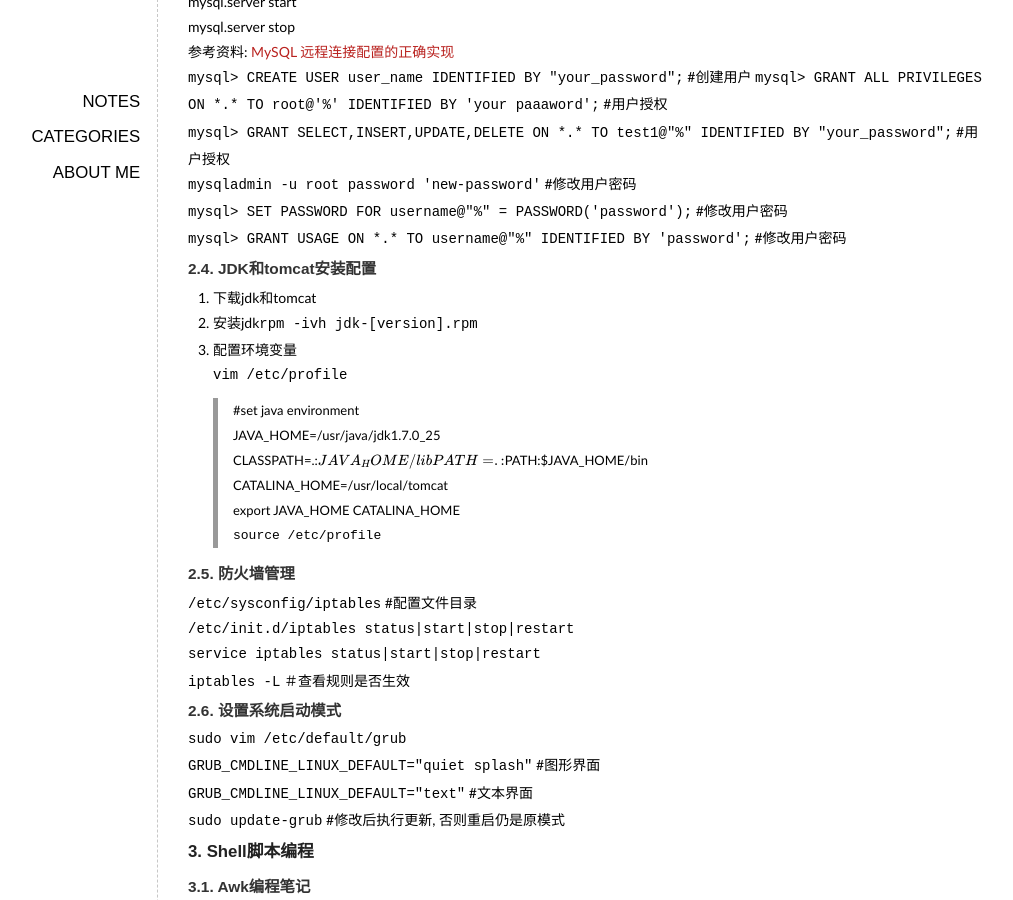
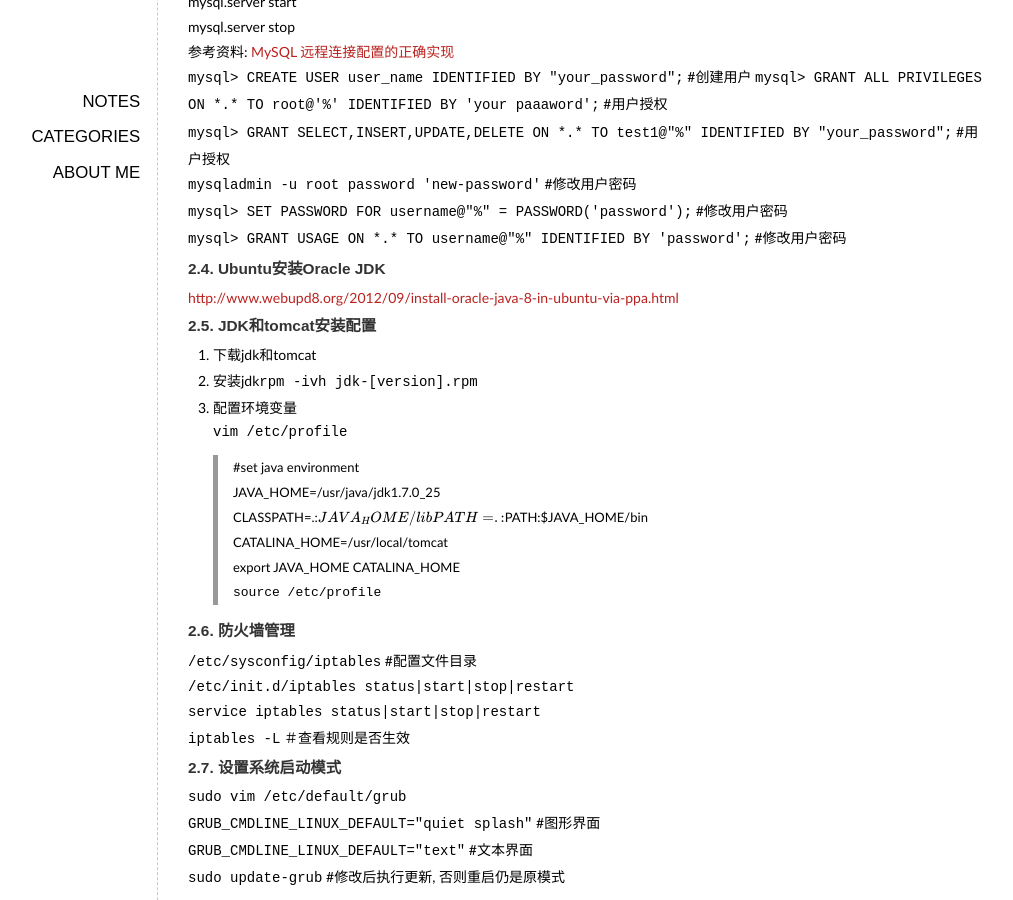
Before and after one commit to elan2wang/note, a Jekyll site: the page built from _posts/2013-05-29-linux-tips.md, in a window 1280 px wide and 900 px high, scrolled down 1667 px. Shown: the whole window, without its empty margins (93-1106 px from the left). Built offline with Jekyll 4.4.1, drawn with Linux system fonts in a browser that asks for light colours; Markdown is read by kramdown in place of the engine named in the settings; formulas are drawn with MathJax 3; comment, search, counter and statistics services are not loaded.

Commit message:
update linux tips

```diff
--- a/_posts/2013-05-29-linux-tips.md
+++ b/_posts/2013-05-29-linux-tips.md
@@ -73,7 +73,10 @@ mysql.server stop
 <code>mysql> SET PASSWORD FOR username@"%" = PASSWORD('password');</code> #修改用户密码
 <code>mysql> GRANT USAGE ON *.* TO username@"%" IDENTIFIED BY 'password';</code> #修改用户密码
 
-####2.4. JDK和tomcat安装配置
+####2.4. Ubuntu安装Oracle JDK
+<http://www.webupd8.org/2012/09/install-oracle-java-8-in-ubuntu-via-ppa.html>
+
+####2.5. JDK和tomcat安装配置
 1. 下载jdk和tomcat
 2. 安装jdk<code>rpm -ivh jdk-[version].rpm</code>
 3. 配置环境变量
@@ -86,13 +89,13 @@ mysql.server stop
 >export JAVA_HOME CATALINA_HOME
 <code>source /etc/profile</code>
 
-####2.5. 防火墙管理
+####2.6. 防火墙管理
 <code>/etc/sysconfig/iptables</code> #配置文件目录
 <code>/etc/init.d/iptables status|start|stop|restart</code>
 <code>service iptables status|start|stop|restart</code>
 <code>iptables -L</code> ＃查看规则是否生效
 
-####2.6. 设置系统启动模式
+####2.7. 设置系统启动模式
 <code>sudo vim /etc/default/grub</code>
 <code>GRUB_CMDLINE_LINUX_DEFAULT="quiet splash"</code> #图形界面
 <code>GRUB_CMDLINE_LINUX_DEFAULT="text"</code> #文本界面
```
Also changed, not shown: 1 other file.
